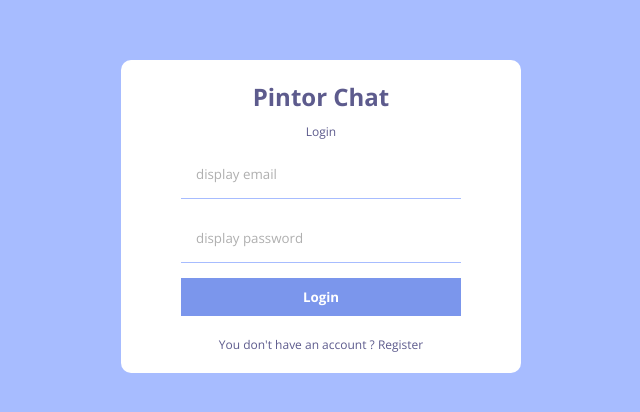
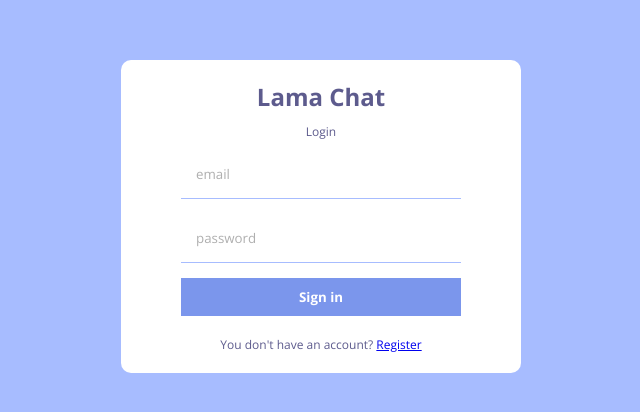
Before and after one commit to kaanboyacii/React_Projects, a React (Create React App) app in the folder Realtime-Chat/: page /login in a window 1280 px wide. Shown: the part 184-596 px from the top of the page, without its empty margins (319-959 px from the left). Built offline with nearby package versions, Linux system fonts and the light colour scheme; no server answers.

Commit message:
Realtime Chat Login with email and password

```diff
--- a/Realtime-Chat/src/components/Navbar.jsx
+++ b/Realtime-Chat/src/components/Navbar.jsx
@@ -1,18 +1,20 @@
-import { signOut } from 'firebase/auth'
-import React from 'react'
-import { auth } from '../firebase'
+import { signOut } from "firebase/auth";
+import React, { useContext } from "react";
+import { AuthContext } from "../context/AuthContext";
+import { auth } from "../firebase";
 
 const Navbar = () => {
+  const { currentUser } = useContext(AuthContext);
   return (
-    <div className='navbar'>
-        <span className='logo'>Pintor Chat</span>
-        <div className="user">
-            <img src="https://miro.medium.com/max/1400/1*coAerR-bUiPH8l55CUZ4Kw.jpeg" alt="" />
-            <span>Jack</span>
-            <button onClick={()=>signOut(auth)}>Logout</button>
-        </div>
+    <div className="navbar">
+      <span className="logo">Lama Chat</span>
+      <div className="user">
+        <img src={currentUser.photoURL} alt="" />
+        <span>{currentUser.displayName}</span>
+        <button onClick={() => signOut(auth)}>logout</button>
+      </div>
     </div>
-  )
-}
+  );
+};
 
-export default Navbar
+export default Navbar;
--- a/Realtime-Chat/src/pages/Login.jsx
+++ b/Realtime-Chat/src/pages/Login.jsx
@@ -1,21 +1,39 @@
-import React from 'react'
-import Add from "../img/addAvatar.png"
+import React, { useState } from "react";
+import { useNavigate, Link } from "react-router-dom";
+import { signInWithEmailAndPassword } from "firebase/auth";
+import { auth } from "../firebase";
 
 const Login = () => {
+  const [err, setErr] = useState(false);
+  const navigate = useNavigate();
+
+  const handleSubmit = async (e) => {
+    e.preventDefault();
+    const email = e.target[0].value;
+    const password = e.target[1].value;
+
+    try {
+      await signInWithEmailAndPassword(auth, email, password);
+      navigate("/")
+    } catch (err) {
+      setErr(true);
+    }
+  };
   return (
-    <div className='formContainer'>
-        <div className="formWrapper">
-          <span className='logo'>Pintor Chat</span>
-          <span className='title'>Login</span>
-            <form action="">
-                <input type="email" placeholder='display email' />
-                <input type="password" placeholder='display password' />
-                <button>Login</button>
-            </form>
-            <p>You don't have an account ? Register</p>
-        </div>
+    <div className="formContainer">
+      <div className="formWrapper">
+        <span className="logo">Lama Chat</span>
+        <span className="title">Login</span>
+        <form onSubmit={handleSubmit}>
+          <input type="email" placeholder="email" />
+          <input type="password" placeholder="password" />
+          <button>Sign in</button>
+          {err && <span>Something went wrong</span>}
+        </form>
+        <p>You don't have an account? <Link to="/register">Register</Link></p>
+      </div>
     </div>
-  )
-}
+  );
+};
 
-export default Login
+export default Login;
```
